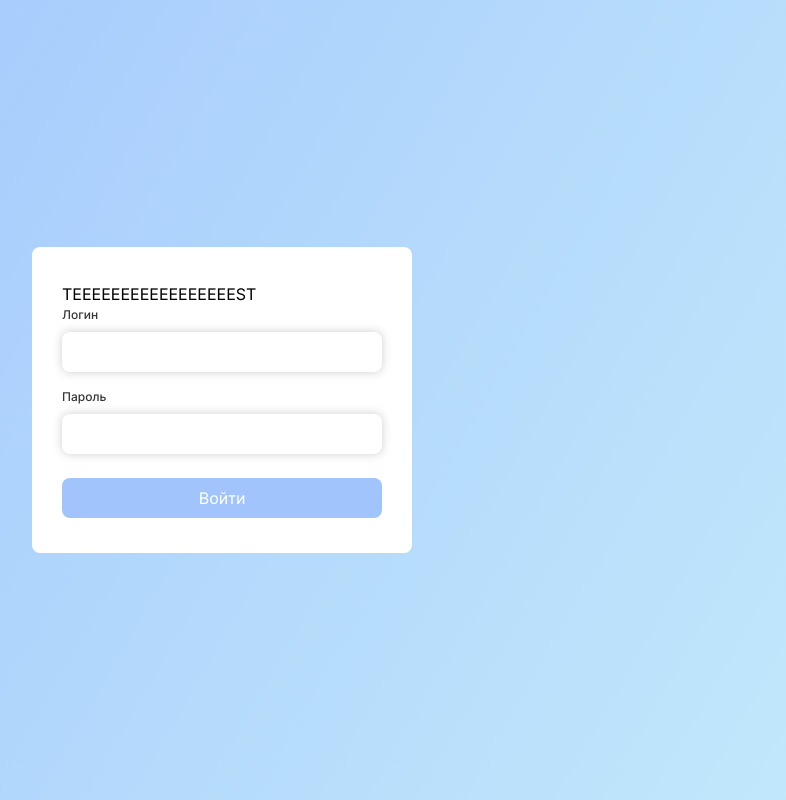
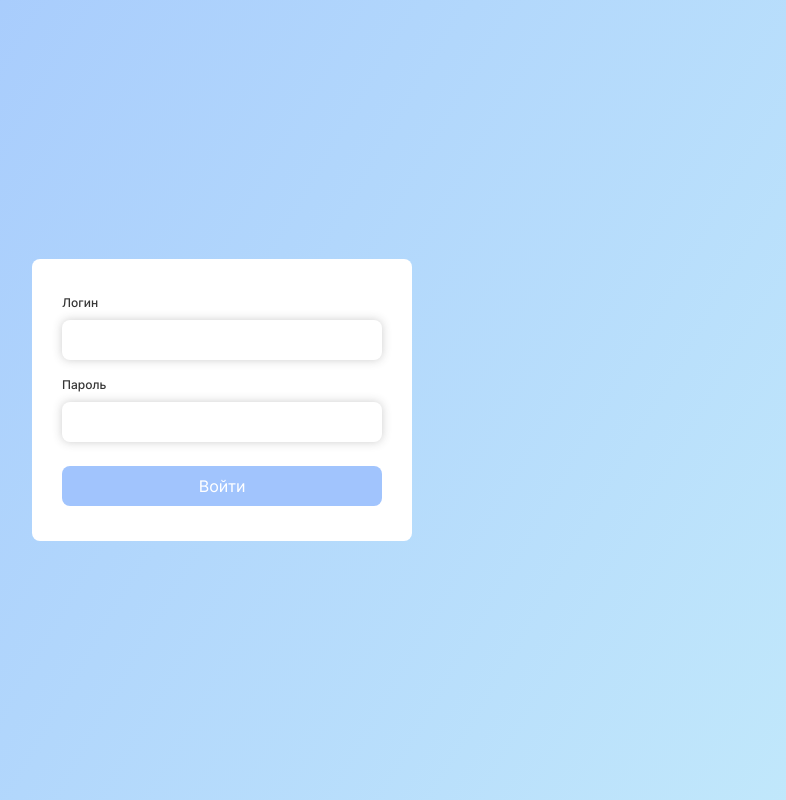
Before and after one commit to Slyznord/quizlet-admin, a Vue app: page /#/auth in a window 1280 px wide. Shown: the whole page, without its empty margins (418-1204 px from the left). Built offline with nearby package versions, Linux system fonts and the light colour scheme; what vue-final-modal would draw is missing.

Commit message:
remove text from auth component

```diff
--- a/src/views/Auth.vue
+++ b/src/views/Auth.vue
@@ -1,6 +1,5 @@
 <template>
   <div class="auth">
-    TEEEEEEEEEEEEEEEEEST
     <Login />
   </div>
 </template>
```
